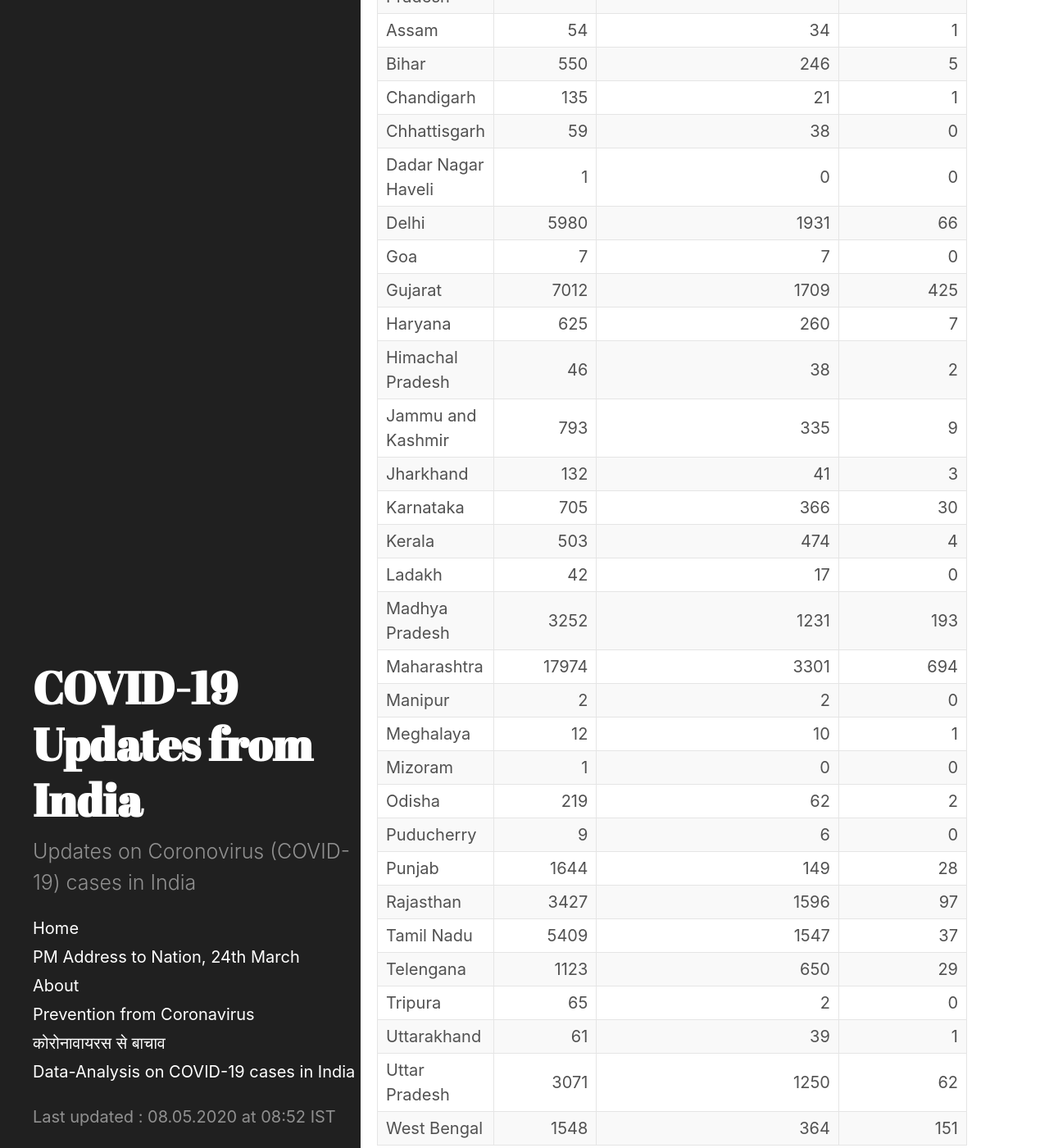
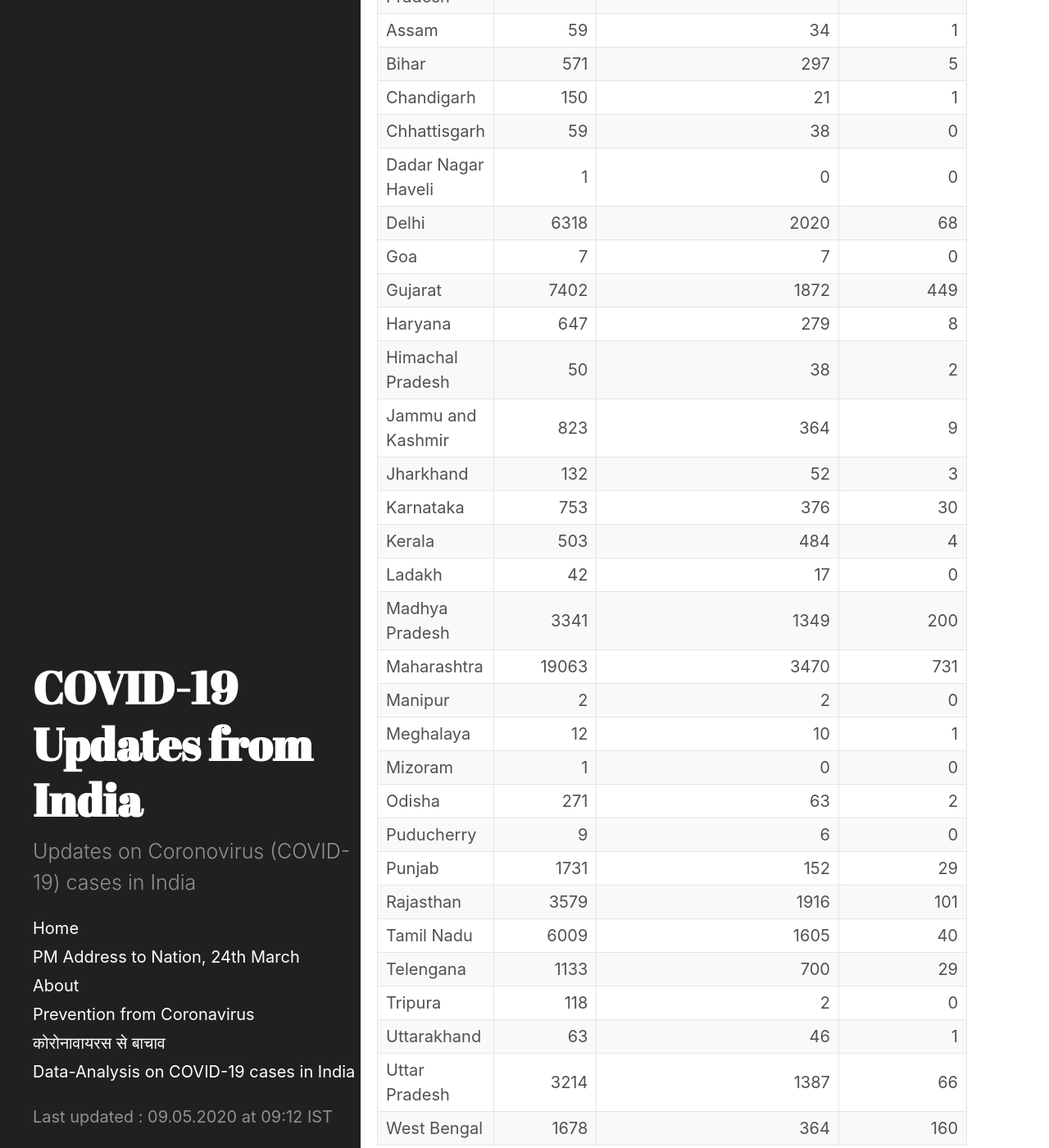
Before and after one commit to bhooraj/covid19updates-india, a Jekyll site: the page built from _posts/2020-05-09-home.md, in a window 1280 px wide and 1400 px high, scrolled down 1019 px. Shown: the whole window at 82% size. Built offline with Jekyll 4.4.1, drawn with Linux system fonts in a browser that asks for light colours; some of the changed text lies outside the part shown.

Commit message:
9thMay Update

```diff
--- a/_data/last_updated.yml
+++ b/_data/last_updated.yml
@@ -1 +1 @@
-- updated_on : 08.05.2020 at 08:52 IST
+- updated_on : 09.05.2020 at 09:12 IST
--- /dev/null
+++ b/_includes/table-20200509-0912.md
@@ -0,0 +1,35 @@
+| Name of State / UT          |   Total Confirmed cases |   Cured/Discharged/Migrated |   Deaths ( more than 70% cases due to comorbidities ) |
+|:----------------------------|------------------------:|----------------------------:|------------------------------------------------------:|
+| Andaman and Nicobar Islands |                      33 |                          33 |                                                     0 |
+| Andhra Pradesh              |                    1887 |                         842 |                                                    41 |
+| Arunachal Pradesh           |                       1 |                           1 |                                                     0 |
+| Assam                       |                      59 |                          34 |                                                     1 |
+| Bihar                       |                     571 |                         297 |                                                     5 |
+| Chandigarh                  |                     150 |                          21 |                                                     1 |
+| Chhattisgarh                |                      59 |                          38 |                                                     0 |
+| Dadar Nagar Haveli          |                       1 |                           0 |                                                     0 |
+| Delhi                       |                    6318 |                        2020 |                                                    68 |
+| Goa                         |                       7 |                           7 |                                                     0 |
+| Gujarat                     |                    7402 |                        1872 |                                                   449 |
+| Haryana                     |                     647 |                         279 |                                                     8 |
+| Himachal Pradesh            |                      50 |                          38 |                                                     2 |
+| Jammu and Kashmir           |                     823 |                         364 |                                                     9 |
+| Jharkhand                   |                     132 |                          52 |                                                     3 |
+| Karnataka                   |                     753 |                         376 |                                                    30 |
+| Kerala                      |                     503 |                         484 |                                                     4 |
+| Ladakh                      |                      42 |                          17 |                                                     0 |
+| Madhya Pradesh              |                    3341 |                        1349 |                                                   200 |
+| Maharashtra                 |                   19063 |                        3470 |                                                   731 |
+| Manipur                     |                       2 |                           2 |                                                     0 |
+| Meghalaya                   |                      12 |                          10 |                                                     1 |
+| Mizoram                     |                       1 |                           0 |                                                     0 |
+| Odisha                      |                     271 |                          63 |                                                     2 |
+| Puducherry                  |                       9 |                           6 |                                                     0 |
+| Punjab                      |                    1731 |                         152 |                                                    29 |
+| Rajasthan                   |                    3579 |                        1916 |                                                   101 |
+| Tamil Nadu                  |                    6009 |                        1605 |                                                    40 |
+| Telengana                   |                    1133 |                         700 |                                                    29 |
+| Tripura                     |                     118 |                           2 |                                                     0 |
+| Uttarakhand                 |                      63 |                          46 |                                                     1 |
+| Uttar Pradesh               |                    3214 |                        1387 |                                                    66 |
+| West Bengal                 |                    1678 |                         364 |                                                   160 |
--- a/_posts/2020-05-08-home.md
+++ b/_posts/2020-05-09-home.md
@@ -4,7 +4,7 @@
 last_update: true
 ---
 
-#### COVID-19 Cases in India (as on  07 May 2020, 08:00 IST ( IST)
+#### COVID-19 Cases in India (as on  09 May 2020, 08:00 IST ( IST)
 <div class="alert alert-primary" role="alert">
 <p id = "totalcases" style="font-size: 1.2rem; font-weight: bold;"></p>
 <p id = "totalrecovered" style="font-size: 1.2rem; font-weight: bold;"></p>
@@ -24,7 +24,7 @@
 
 <div class="datatable-begin"></div>
 
-{% include table-20200508-0852.md %}
+{% include table-20200509-0912.md %}
 
 <div class="datatable-end"></div>
 <br>
--- a/stats-and-charts.md
+++ b/stats-and-charts.md
@@ -2,5 +2,5 @@
 layout: page
 title: Data-Analysis on COVID-19 cases in India
 ---
-#### Charts/Graphs on this page last updated on 08.05.2020 at 08:57 AM
-{% include charts-20200508-0857.html %}
+#### Charts/Graphs on this page last updated on 09.05.2020 at 09:14 AM
+{% include charts-20200509-0914.html %}
```
Also changed, not shown: _includes/charts-20200509-0914.html (added, +193 -0 lines), _posts/2020-04-29-Updates.md (renamed from _posts/2020-04-28-Updates.md, +6 -0 lines), _posts/2020-05-09-Latest-updates.md (renamed from _posts/2020-05-08-Latest-updates.md, +6 -7 lines).
